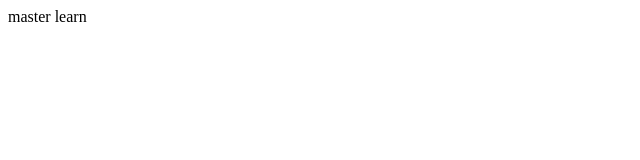
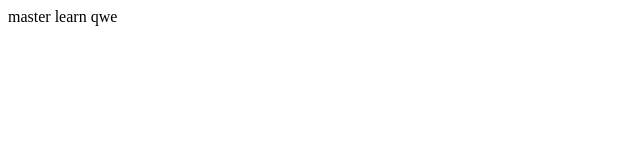
Before and after one commit to lingirl/learn, a plain HTML site: page index.html in a window 1280 px wide. Shown: the full height of the page, 0-640 px from the left. Drawn offline with Linux system fonts and the light colour scheme.

Commit message:
Update index.html

```diff
--- a/index.html
+++ b/index.html
@@ -6,5 +6,7 @@
 </head>
 <body>
   master  learn
+
+  qwe
 </body>
 </html>
```
